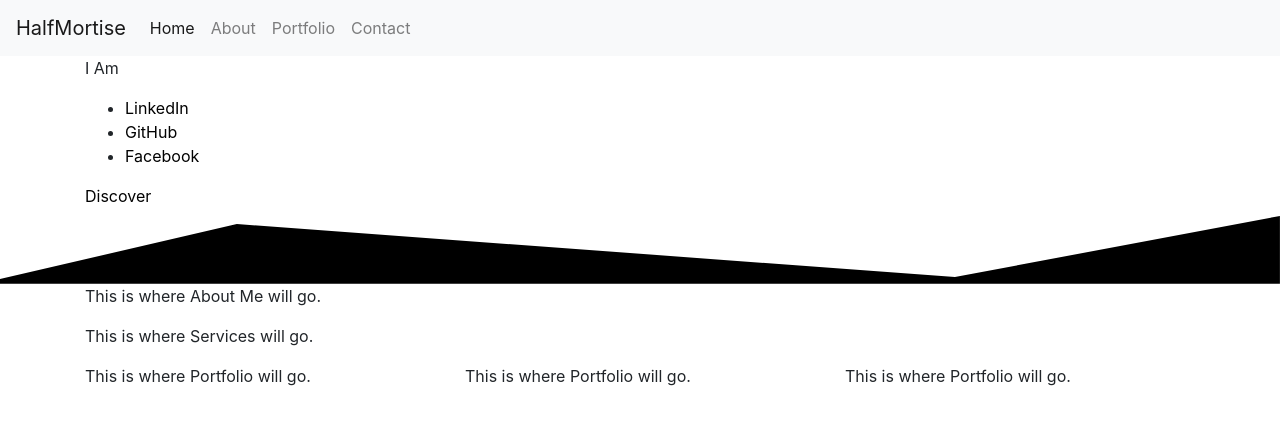
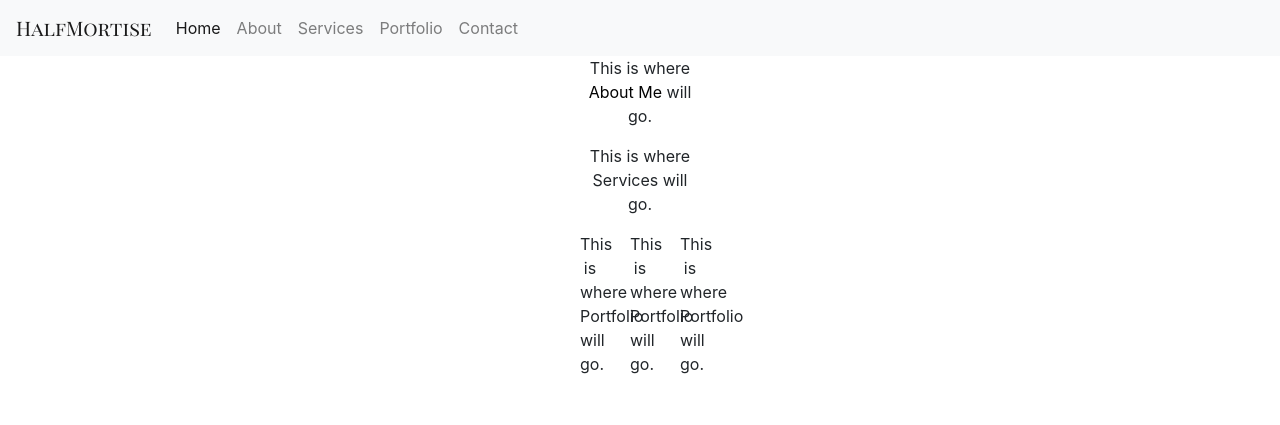
Before and after one commit to HalfMortise/my-pwp, a PHP site: page / in a window 1280 px wide. Shown: the top 425 px of the page. Run offline with PHP 8.4, Linux system fonts and the light colour scheme.

Commit message:
Experimented with some fonts and settled on one

```diff
--- /dev/null
+++ b/public_html/css/style.css
@@ -0,0 +1,51 @@
+.nav {
+	border-width: 1px 0;
+	list-style: none;
+	margin: 0;
+	padding: 1px;
+	font-family: Georgia, serif;
+	font-weight: bold;
+	font-size: 22px;
+	text-align: center;
+}
+
+.navbar-brand {
+	font-family: 'Playfair Display SC', serif;
+}
+
+.nav li {
+	display: inline;
+}
+
+.nav a {
+	display: inline-block;
+	padding: 10px;
+}
+
+
+.brightness {
+	background-color: white;
+	display: inline-block;
+}
+
+.brightness img:hover {
+	opacity: .8;
+}
+
+.img {
+	box-shadow: 8px 8px 10px #aaa;
+	align-items: center;
+}
+
+a:link, a:visited, a:active {
+	text-decoration: none; color: #020202;
+}
+
+a:hover {
+	text-decoration: none; color: #18657a;
+}
+
+.container {
+	max-width: 150px;
+	text-align: center;
+}
--- a/public_html/documentation/milestone-1.php
+++ b/public_html/documentation/milestone-1.php
@@ -4,7 +4,7 @@
 	<head>
 		<meta charset="UTF-8">
 		<title>Milestone 1</title>
-		<link rel="stylesheet" href="../style.css">
+		<link rel="stylesheet" href="../css/style.css">
 	</head>
 	<body>
 
--- a/public_html/documentation/milestone-2.php
+++ b/public_html/documentation/milestone-2.php
@@ -4,7 +4,7 @@
    <head>
       <meta charset="UTF-8">
       <title>Milestone 2</title>
-      <link rel="stylesheet" href="../style.css">
+      <link rel="stylesheet" href="../css/style.css">
    </head>
    <body>
 
--- a/public_html/index.php
+++ b/public_html/index.php
@@ -6,8 +6,8 @@
       <title>Welcome to My Page</title>
       <!--CSS Styling-->
       <link rel="stylesheet" href="https://stackpath.bootstrapcdn.com/bootstrap/4.1.3/css/bootstrap.min.css">
-      <link rel="stylesheet" href="style.css">
-   </head>
+      <link rel="stylesheet" href="./css/style.css">
+		<link href="https://fonts.googleapis.com/css?family=Playfair+Display+SC" rel="stylesheet"> 	</head>
    <body>
 
 
@@ -21,10 +21,13 @@
 			<div class="collapse navbar-collapse" id="navbarTogglerDemo02">
 				<ul class="navbar-nav mr-auto mt-2 mt-lg-0">
 					<li class="nav-item active">
-						<a class="nav-link" href="#">Home</a>
+						<a class="nav-link" href="https://www.halfmortise.com/" target="_blank">Home</a>
 					</li>
 					<li class="nav-item">
 						<a class="nav-link" href="#">About</a>
+					</li>
+					<li class="nav-item">
+						<a class="nav-link" href="#">Services</a>
 					</li>
 					<li class="nav-item">
 						<a class="nav-link" href="#">Portfolio</a>
@@ -39,51 +42,23 @@
 
 
 
-			<!-- CONTENT -->
-			<div class="sting_tm_content">
+<!--Images needed: header bg (laptop/code/porch/coffee), resume icon, svcs icon, consulting icon, wireframe icon, gears icon -->
 
-				<!-- HERO -->
-				<div class="sting_tm_section" id="home">
-					<div class="sting_tm_hero_header_particle jarallax" data-speed="0">
-						<div class="overlay"></div>
-						<div id="particles-js"></div>
-						<div class="container hero">
-							<div class="sting_tm_hero_title">
-								<p class="first"><span class="another">I Am</span> <span class="sting_tm_animation_text_word"></span></p>
-								<div class="social_icons">
-									<ul>
-										<li><a href="#">LinkedIn</a></li>
-										<li><a href="#">GitHub</a></li>
-										<li><a href="#">Facebook</a></li>
-									</ul>
-								</div>
-							</div>
-							<div class="sting_tm_discover_wrap anchor">
-						<span>
-							<a href="#about">Discover</a>
-						</span>
-							</div>
-						</div>
-						<div class="svg shape">
-							<svg x="0px" y="0px" viewBox="0 186.5 1920 113.5">
-								<polygon points="-30,300 355.167,210.5 1432.5,290 1920,198.5 1920,300"></polygon>
-							</svg>
-						</div>
-					</div>
-				</div>
-				<!-- /HERO -->
+
 
 
 
 
 
       <!--Main Body-->
+		<div>
+			<div class="container">
+				<p class="">
+					This is where <a href="https://www.google.com/" target="_blank">About Me</a> will go.
+				</p>
+			</div>
+		</div>
 
-      <div class="container">
-         <p class="">
-            This is where About Me will go.
-         </p>
-      </div>
       <div class="container">
          <p>
             This is where Services will go.
@@ -108,5 +83,11 @@
             </div>
          </div>
       </div>
+
+
+
+
+
+
    </body>
 </html>
```
Also changed, not shown: public_html/style.css (deleted, +0 -45 lines).
